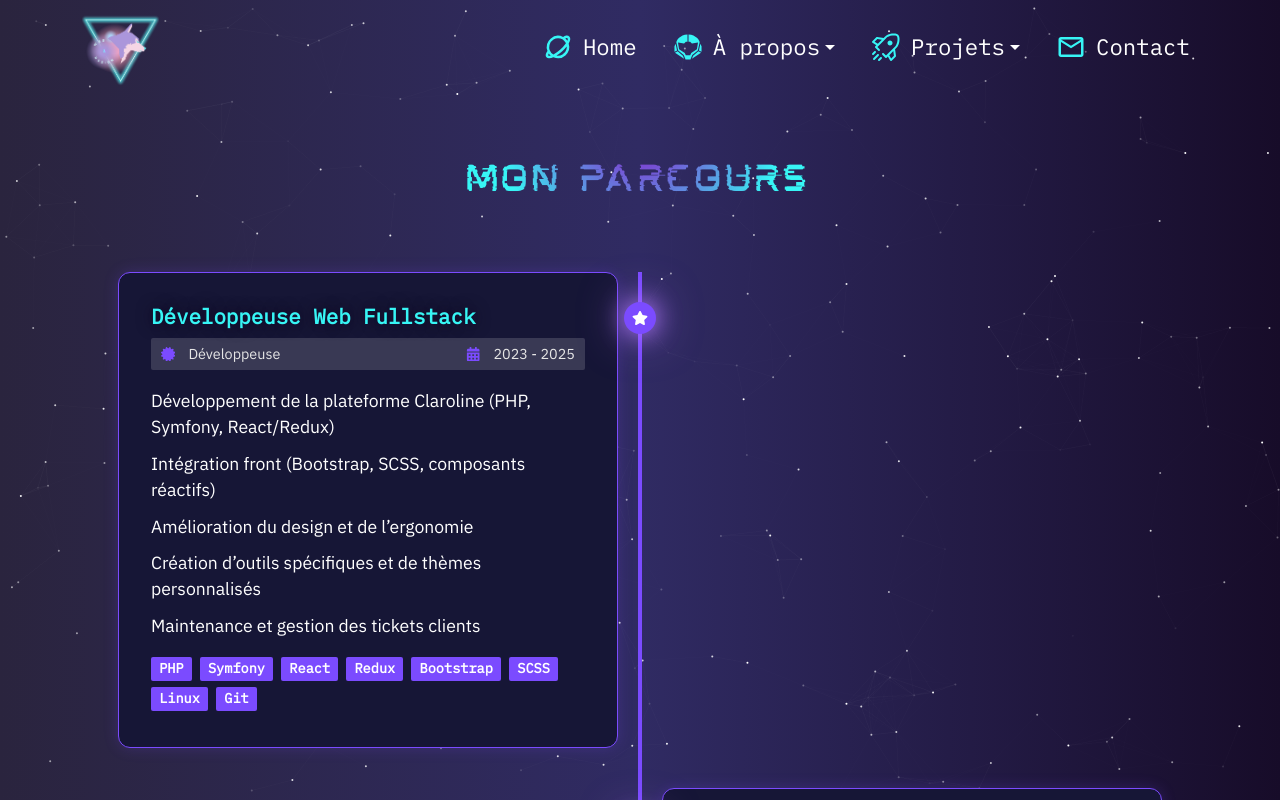
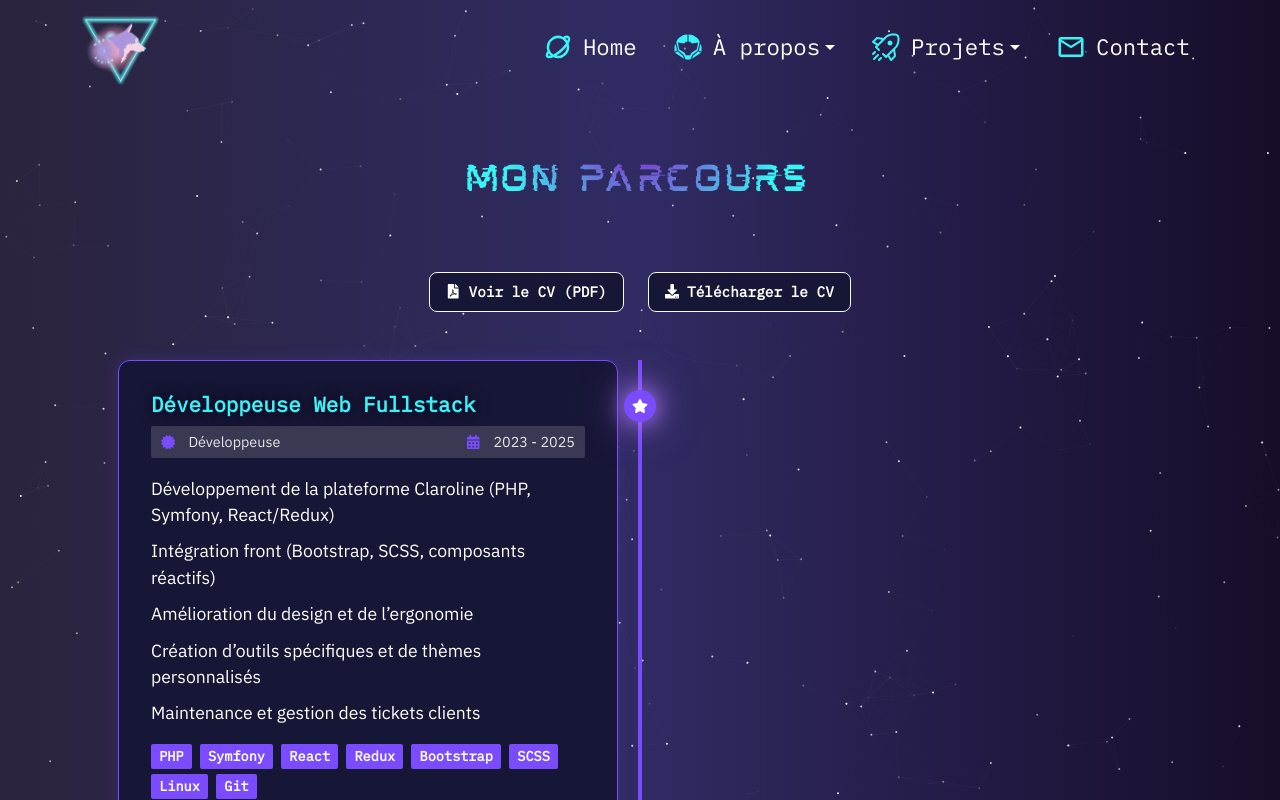
Before and after one commit to WolfyWin/WolfyWeb, a React (Create React App) app: page /timeline in a window 1280 px wide. Shown: the top 800 px of the page. Built offline with nearby package versions, Linux system fonts and the light colour scheme.

Commit message:
added buttons to view and download CV

```diff
--- a/src/components/about/timeline.js
+++ b/src/components/about/timeline.js
@@ -2,7 +2,7 @@ import React from 'react'
 import {Link} from 'react-router-dom'
 import { FaCertificate, FaCalendarAlt } from 'react-icons/fa'
 import {Container, Card, Badge, Button} from 'react-bootstrap'
-import { FaUserGraduate, FaRocket, FaSatellite, FaStar } from 'react-icons/fa'
+import { FaUserGraduate, FaRocket, FaSatellite, FaStar, FaDownload, FaFilePdf } from 'react-icons/fa'
 
 
 const experiences = [
@@ -52,6 +52,8 @@ const icons = [
   <FaStar />, <FaSatellite />, <FaRocket />, <FaUserGraduate />
 ]
 
+const CV_URL = '/cv/rebecca-tinchon-cv.pdf'
+const CV_FILENAME = 'Rebecca-Tinchon-CV.pdf'
 
 const Timeline = () => {
   return (
@@ -59,6 +61,31 @@ const Timeline = () => {
       <Container className="content">
         <div className="text-center mb-5">
           <h1 className="heading neon">Mon parcours</h1>
+        </div>
+
+        <div className="d-flex justify-content-center gap-4 mb-5">
+            <Button
+              as="a"
+              href={CV_URL}
+              target="_blank"
+              rel="noopener noreferrer"
+              variant="outline-light"
+              className="timeline-button"
+            >
+              <FaFilePdf className="me-2 mb-1" />
+              Voir le CV (PDF)
+            </Button>
+
+            <Button
+              as="a"
+              href={CV_URL}
+              download={CV_FILENAME}
+              variant="outline-light"
+              className="timeline-button"
+            >
+              <FaDownload className="me-2 mb-1" />
+              Télécharger le CV
+            </Button>
         </div>
 
         <div className="timeline-wrapper mx-5">
--- a/src/style.css
+++ b/src/style.css
@@ -1363,6 +1363,23 @@ a:hover {
     0 0 45px rgba(180, 120, 255, 0.7);
 }
 
+.timeline-button {
+  font-family: 'ibm_mono', sans-serif;
+  font-weight: 700;
+  display: inline-block;
+  padding: 8px 16px;
+  background-color: #161636;
+  color: white;
+  text-decoration: none;
+  border-radius: 8px;
+  font-size: 0.9rem;
+  transition: background-color 0.3s ease;
+}
+
+.timeline-button:hover {
+  background-color: #7b4bff;
+  color: white;
+}
 
 /* RESPONSIVE */
 @media (max-width: 1199px) {
```
Also changed, not shown: 1 other file (tests, documents, lock files or other folders).
